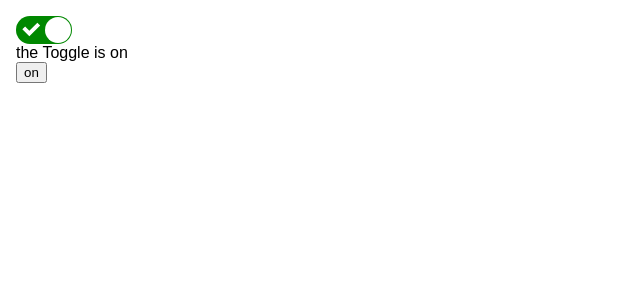
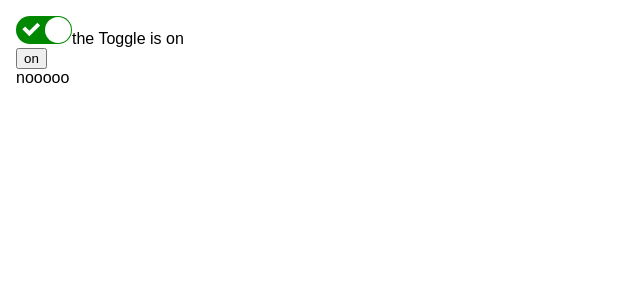
Before and after one commit to aarosil/react-component-patterns-training, a React (Create React App) app: page / in a window 1280 px wide. Shown: the top 300 px of the page, without its empty margins (0-640 px from the left). Built offline with nearby package versions, Linux system fonts and the light colour scheme.

Commit message:
render props

```diff
--- a/src/App.js
+++ b/src/App.js
@@ -2,12 +2,10 @@ import React, { Component } from 'react';
 import './App.css';
 import Toggle from './components/Toggle/Toggle';
 import MyToggle from './components/MyToggle';
+import Switch from 'react-switch'
 
 class App extends Component {
-  state = {on: true}
-
   handleChange = (on) => {
-    this.setState({on})
     if (!on) this.toggle.focus()
   }
 
@@ -15,17 +13,23 @@ class App extends Component {
     return (
       <div className='App'>
 
-        <Toggle onChange={this.handleChange}>
-          <Toggle.Button />
-          <div>
-            <Toggle.OnText>the Toggle is on</Toggle.OnText>
-            <Toggle.OffText>the Toggle is off</Toggle.OffText>
-            <MyToggle innerRef={el => this.toggle = el} />
-          </div>
-          {
-            !this.state.on &&
-              <MyToggle.Subtext />
-          }
+        <Toggle
+            onChange={this.handleChange}
+            render={({on, toggle}) => (
+              <div>
+                <Switch checked={on} onChange={toggle} />
+                {
+                  on
+                    ? 'the Toggle is on'
+                    : 'the Toggle is off'
+                }
+                <MyToggle toggle={toggle} on={on} ref={el => this.toggle = el} />
+                {
+                  on &&
+                    <MyToggle.Subtext />
+                }
+              </div>
+            )}>
         </Toggle>
       </div>
     );
--- a/src/components/MyToggle.js
+++ b/src/components/MyToggle.js
@@ -1,7 +1,6 @@
 import React, { Component } from 'react';
-import { withToggle } from './Toggle/Toggle';
 
-class MyToggle extends Component {
+export default class MyToggle extends Component {
   focus = () => this.button.focus()
 
   render() {
@@ -20,5 +19,3 @@ class MyToggle extends Component {
 
 MyToggle.Subtext = () =>
   <span>nooooo</span>
-
-export default withToggle(MyToggle)
--- a/src/components/Toggle/Toggle.js
+++ b/src/components/Toggle/Toggle.js
@@ -1,32 +1,4 @@
-import React, { Component } from 'react'
-import PropTypes from 'prop-types'
-import Switch from 'react-switch'
-import hoistNonReactStatics from 'hoist-non-react-statics'
-
-const TOGGLE_CONTEXT = '__v3_toggle__'
-
-export const withToggle = (Component) => {
-  function Wrapped(props, context) {
-    const toggleProps = context[TOGGLE_CONTEXT]
-    const { innerRef, ...rest } = props
-
-    return <Component ref={innerRef} {...toggleProps} {...rest} />
-  }
-
-  Wrapped.contextTypes = {
-    [TOGGLE_CONTEXT]: PropTypes.object.isRequired
-  }
-
-  Wrapped.displayName = `withToggle(${Component.displayName || Component.name})`
-  Wrapped.WrappedComponent = Component
-
-  return hoistNonReactStatics(Wrapped, Component)
-}
-
-const ToggleOnText = ({children, on}) => on ? children : null
-const ToggleOffText = ({children, on}) => on ? null : children
-const ToggleButton = ({toggle, on}) =>
-  <Switch checked={on} onChange={toggle} />
+import { Component } from 'react'
 
 export default class Toggle extends Component {
   state = {
@@ -37,22 +9,9 @@ export default class Toggle extends Component {
     onChange: () => {}
   }
 
-  static childContextTypes = {
-    [TOGGLE_CONTEXT]: PropTypes.object.isRequired
+  isOnControlled() {
+    return this.props.on !== undefined
   }
-
-  getChildContext() {
-    return {
-      [TOGGLE_CONTEXT]: {
-        on: this.state.on,
-        toggle: this.toggle
-      }
-    }
-  }
-
-  static OnText = withToggle(ToggleOnText)
-  static OffText = withToggle(ToggleOffText)
-  static Button = withToggle(ToggleButton)
 
   toggle = () => {
     this.setState(
@@ -62,6 +21,9 @@ export default class Toggle extends Component {
   }
 
   render() {
-    return this.props.children
+    return this.props.render({
+      on: this.state.on,
+      toggle: this.toggle
+    })
   }
 }
```
